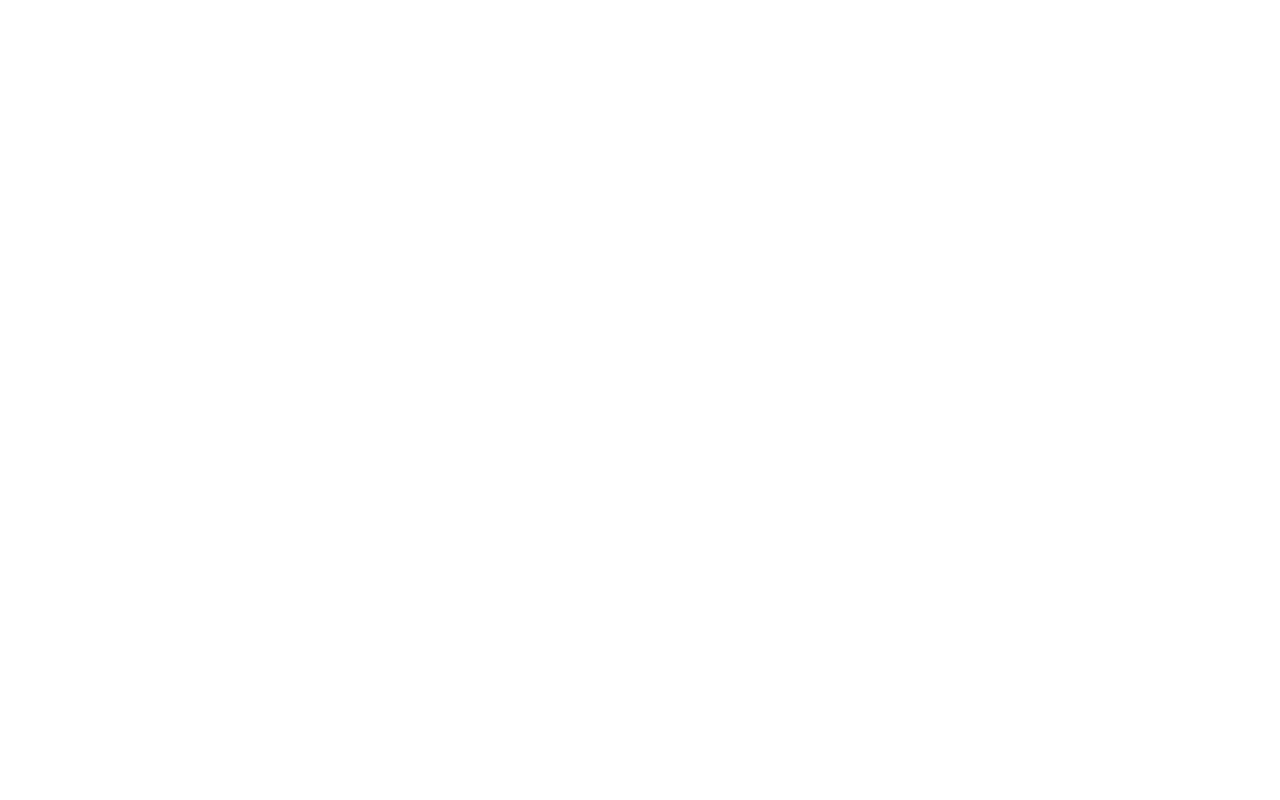
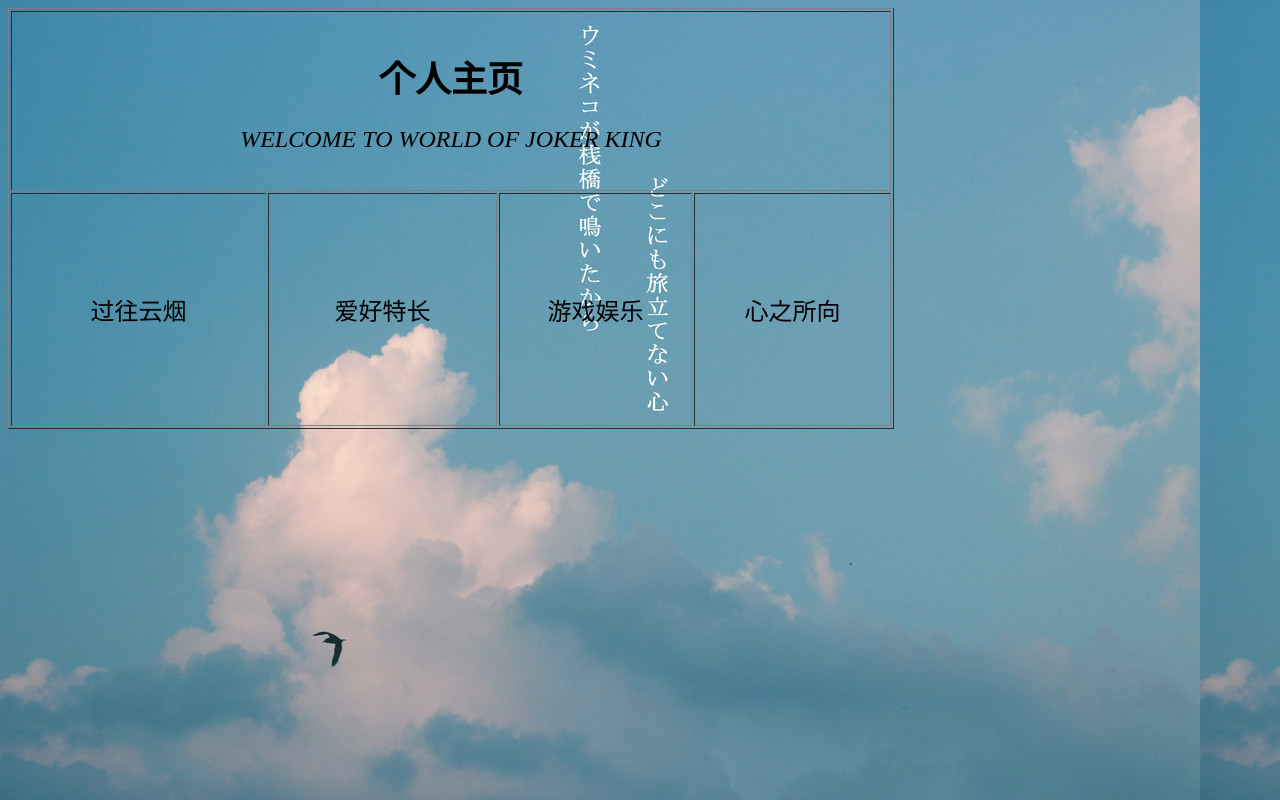
Before and after one commit to KODEMACIA/gb754.github.io, a plain HTML site: page index.html in a window 1280 px wide. Drawn offline with Linux system fonts and the light colour scheme.

Commit message:
Add files via upload

```diff
--- a/index.html
+++ b/index.html
@@ -2,9 +2,42 @@
 <html>
 <head>
 <meta charset="utf-8">
-<title>guanbing</title>
+<title>gb457</title>
+<style type="text/css">
+body,td,th {
+	color: #000000;
+	font-size: 24px;
+	text-align: center;
+}
+body {
+	background-color: #FFFFFF;
+	font-size: 12px;
+	text-align: center;
+	background-image: url(image/010deb5c10ec37a80121ab5d08f123.jpg);
+}
+a:link {
+	color: #1607FD;
+}
+a:active {
+	color: #f70307;
+}
+</style>
 </head>
 
 <body>
+<table width="886" height="421" border="1">
+  <tbody>
+    <tr>
+      <td colspan="4" align="center"><p><strong style="font-size: 36px; text-align: center;"> 个人主页</strong></p>
+      <p><em>WELCOME TO WORLD OF JOKER KING</em></p></td>
+    </tr>
+    <tr>
+      <td width="251" height="229">过往云烟</td>
+      <td width="225">爱好特长</td>
+      <td width="189">游戏娱乐</td>
+      <td width="193">心之所向</td>
+    </tr>
+  </tbody>
+</table>
 </body>
 </html>
```
Also changed, not shown: web/Untitled-3.html (added, +10 -0 lines), web/Untitled-4.html (added, +13 -0 lines), web/Untitled-5.html (added, +14 -0 lines), web/Untitled-6.html (added, +19 -0 lines), image/010deb5c10ec37a80121ab5d08f123.jpg (added), image/01491558bd3ea8a801219c775573f4.jpg@2o.jpg (added), image/0196e45ae35302a80120927bda8804.jpg@2o.jpg (added), image/01dc2258f6bc62a8012049efa608e6.jpg@1280w_1l_2o_100sh.jpg (added), image/1320250700122a1w0dz941z.jpg (added), image/1629860255_930314.jpg (added), image/210111154646860_u162815.jpg (added), image/MTCVHSfkoN_small.jpg (added), image/R-C (1).jpg (added), image/R-C.jpg (added), 2 more files.
